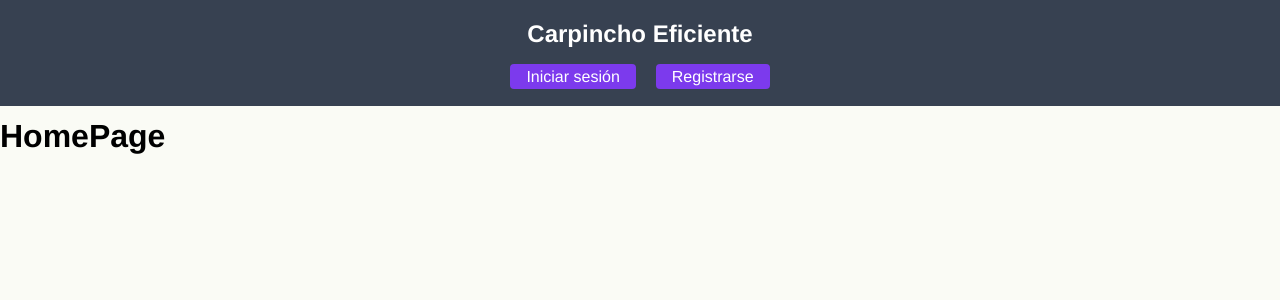
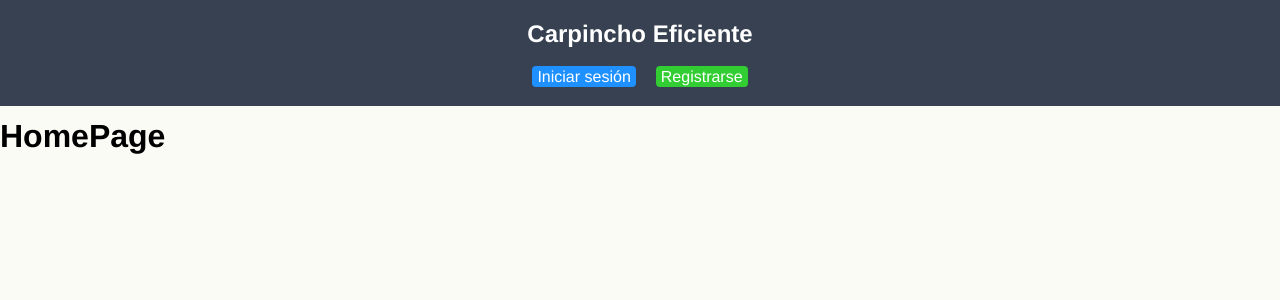
Before and after one commit to Schugu/BalanceApp, a React (Vite) app in the folder frontend/: page / in a window 1280 px wide. Shown: the top 300 px of the page. Built offline with nearby package versions, Linux system fonts and the light colour scheme.

Commit message:
Navbar design

```diff
--- a/frontend/src/components/navbar/Navbar.css
+++ b/frontend/src/components/navbar/Navbar.css
@@ -32,14 +32,29 @@
   text-decoration: none;
 }
 
-
-
 .botonLink {
-  background-color: #7C3AED;
-  padding: 0.25rem 1rem;
   border-radius: 0.25rem;
   text-decoration: none;
   color: white;
+  text-align: center;
+  padding: 2px 5px;
+}
+.agregar {
+  background-color: #1E90FF;
+}
+.cerrar {
+  background-color: #FF6347;
+}
+.signIn {
+  background-color: #1E90FF;
+}
+.register {
+  background-color: #32CD32;
+}
+
+
+.botonLink:hover {
+  background-color: rgba(255, 255, 255, 0.2);
 }
 
 @media (max-width: 350px) {
--- a/frontend/src/components/navbar/Navbar.jsx
+++ b/frontend/src/components/navbar/Navbar.jsx
@@ -16,15 +16,16 @@ function Navbar() {
           <>
             <li>
               ¡Bienvenido
-              <Link className="botonUser" to='/profile'>{user.username}!</Link>
+              <Link className="botonUser" to='/profile'>{user.username}</Link>
+              !
             </li>
             <li>
-              <Link to='/add-task' className="link">
+              <Link className="botonLink agregar" to='/add-task'>
                 Añadir gastos
               </Link>
             </li>
             <li>
-              <Link className="link" to='/' onClick={() => { logout() }}>
+              <Link className="botonLink cerrar" to='/' onClick={() => { logout() }}>
                 Cerrar Sesión
               </Link>
             </li>
@@ -32,12 +33,12 @@ function Navbar() {
         ) : (
           <>
             <li>
-              <Link to='/login' className="botonLink">
+              <Link to='/login' className="botonLink signIn">
                 Iniciar sesión
               </Link>
             </li>
             <li>
-              <Link to='/register' className="botonLink">
+              <Link to='/register' className="botonLink register">
                 Registrarse
               </Link>
             </li>
```
